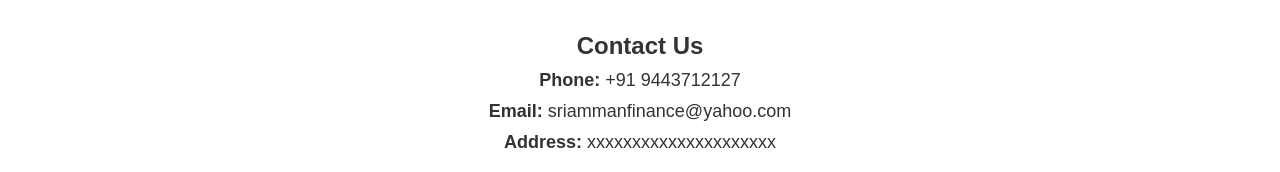
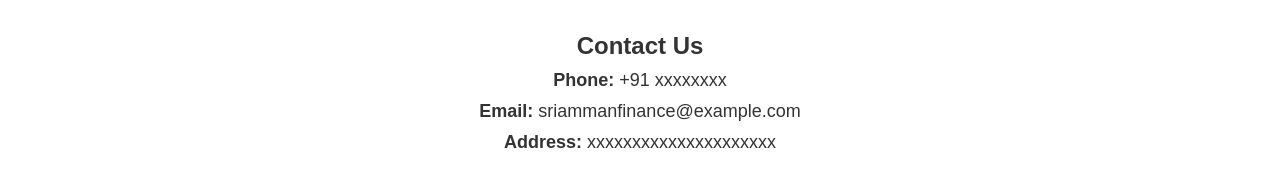
Before and after one commit to suganth-here/landing-page-for-a-finance-owner, a plain HTML site: page index.html in a window 1280 px wide. Shown: the part 1792-1964 px from the top of the page. Drawn offline with Linux system fonts and the light colour scheme.

Commit message:
Update index.html

```diff
--- a/index.html
+++ b/index.html
@@ -86,8 +86,8 @@
     <section id="contact" class="contact-form">
         <h2>Contact Us</h2>
         <div class="contact-info">
-            <p><strong>Phone:</strong> +91 9443712127</p>
-            <p><strong>Email:</strong> sriammanfinance@yahoo.com</p>
+            <p><strong>Phone:</strong> +91 xxxxxxxx</p>
+            <p><strong>Email:</strong> sriammanfinance@example.com</p>
             <p><strong>Address:</strong> xxxxxxxxxxxxxxxxxxxxx</p>
         </div>
         <form action="#" method="POST">
```
